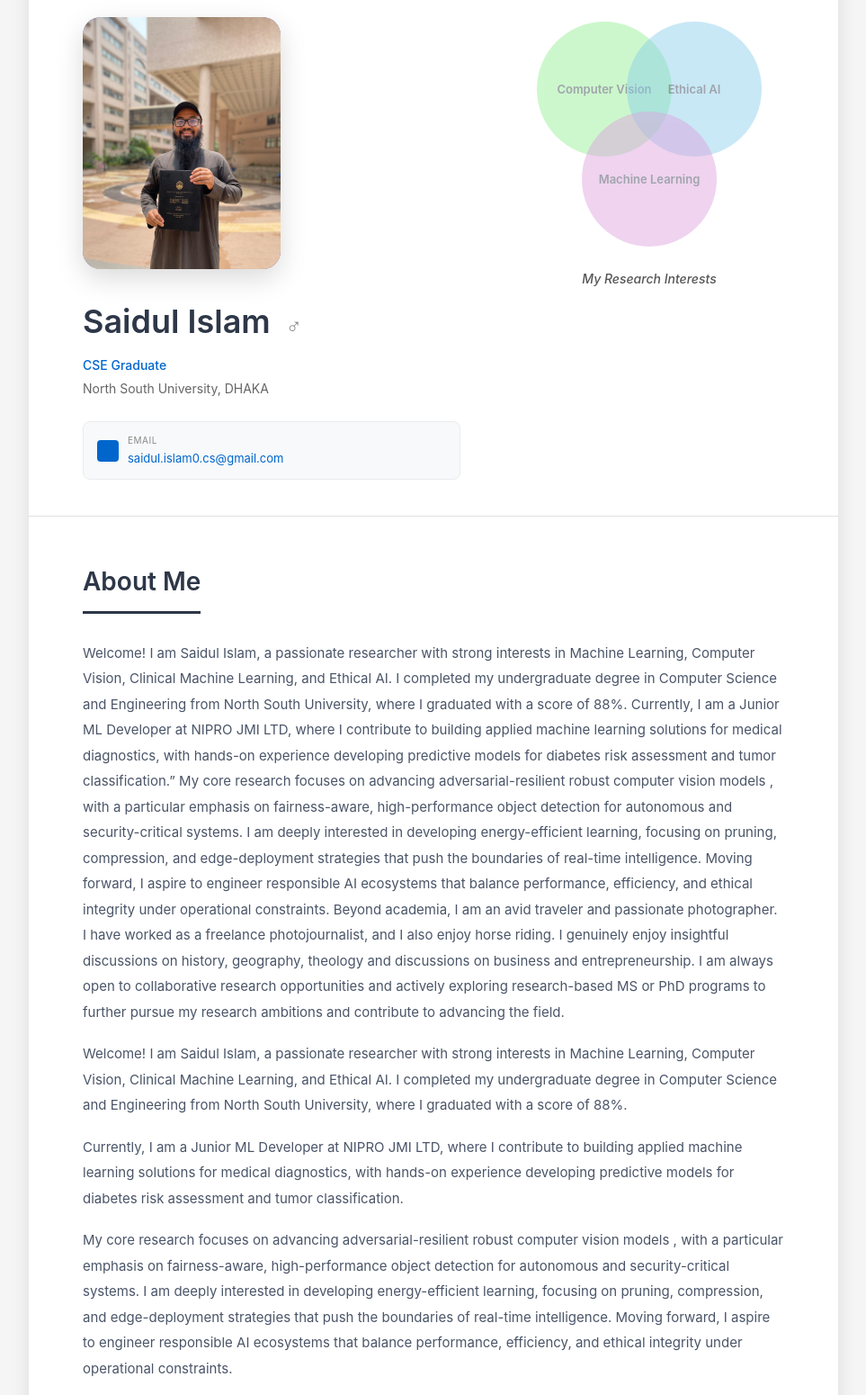
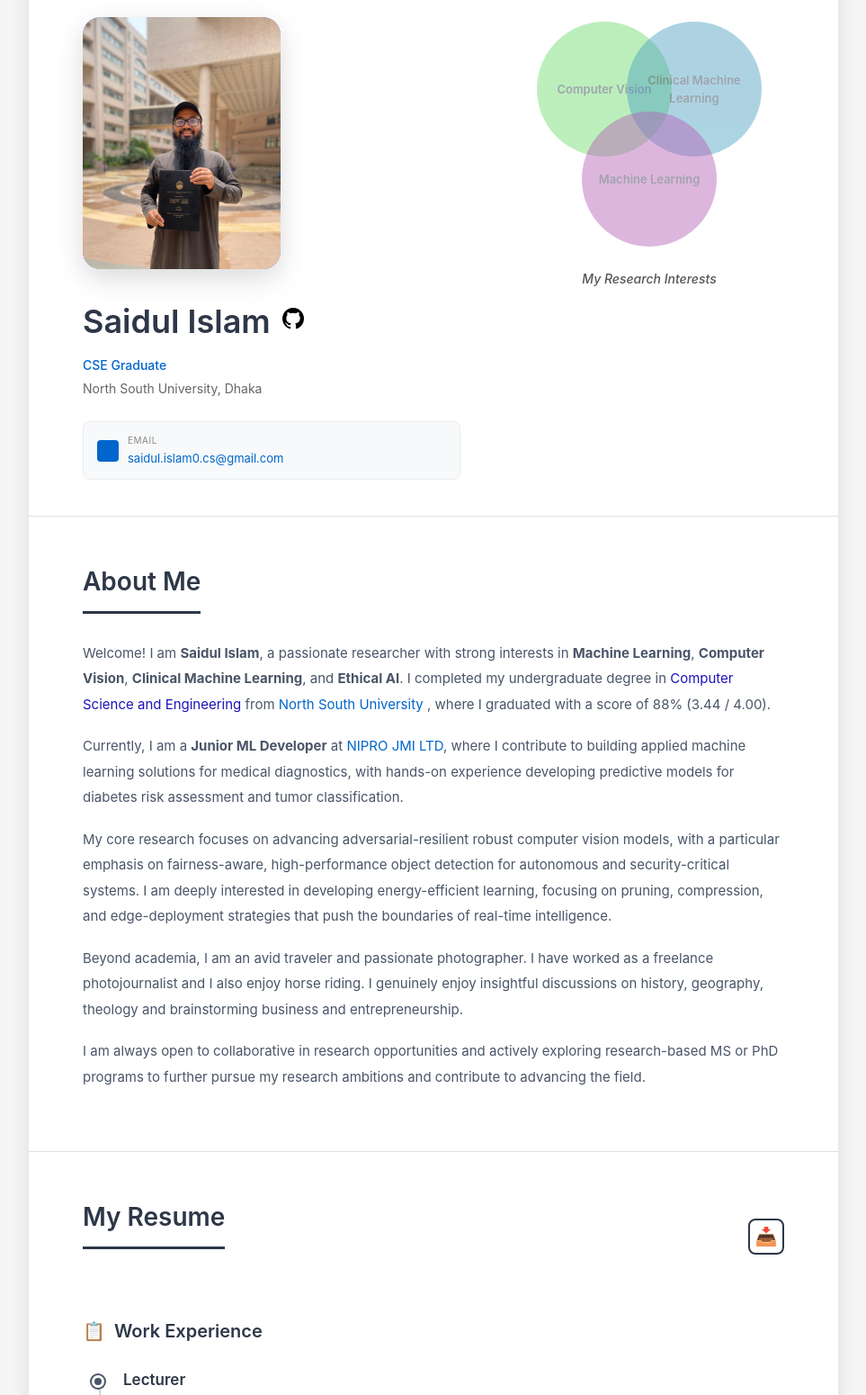
Before and after one commit to saidul-islam0/saidul-islam0.github.io, a plain HTML site: page index.html in a window 1280 px wide. Shown: the part 120-1670 px from the top of the page at 90% size, without its empty margins (158-1121 px from the left). Drawn offline with Linux system fonts and the light colour scheme.

Commit message:
profile 6

```diff
--- a/index.html
+++ b/index.html
@@ -87,7 +87,7 @@
             color: #2d3748;
         }
 
-        .gender-symbol {
+        .github-symbol {
             color: #888;
             font-size: 24px;
             margin-left: 8px;
@@ -179,19 +179,19 @@
         }
 
         .circle1 {
-            background: #90EE90;
+            background: #6ddb6d;
             left: 5px;
             top: 5px;
         }
 
         .circle2 {
-            background: #87CEEB;
+            background: #4ba0c2;
             right: 5px;
             top: 5px;
         }
 
         .circle3 {
-            background: #DDA0DD;
+            background: #b65eb6;
             left: 50%;
             transform: translateX(-50%);
             bottom: 5px;
@@ -504,9 +504,9 @@
         <div class="header-section">
             <div class="profile-left">
                <img src="WhatsApp Image 2025-11-28 at 09.51.21_1f6eb317.jpg" alt="" class="profile-img">
-                <h1>Saidul Islam <span class="gender-symbol">♂</span></h1>
+                <h1>Saidul Islam <span class="giyhub-symbol"><img src="icons8-github-32.png" alt="" class="github-icon"></span></h1>
                 <p class="subtitle">CSE Graduate</p>
-                <p class="university">North South University, DHAKA </p>
+                <p class="university">North South University, Dhaka </p>
                 <div class="email-section">
                     <div class="email-icon"></div>
                     <div class="email-content">
@@ -519,7 +519,7 @@
             <div class="research-interests">
                 <div class="venn-diagram">
                     <div class="circle circle1">Computer Vision </div>
-                    <div class="circle circle2">Ethical AI </div>
+                    <div class="circle circle2">Clinical Machine Learning </div>
                     <div class="circle circle3">Machine Learning</div>
                 </div>
                 <p class="research-title">My Research Interests</p>
@@ -529,30 +529,20 @@
         <div class="content-section" id="about">
             <h2>About Me</h2>
             <p class="about-text">
-                Welcome! I am Saidul Islam, a passionate researcher with strong interests in Machine Learning, Computer Vision, Clinical Machine Learning, and Ethical AI. I completed my undergraduate degree in Computer Science and Engineering from North South University, where I graduated with a score of 88%.
-Currently, I am a Junior ML Developer at NIPRO JMI LTD, where I contribute to building applied machine learning solutions for medical diagnostics, with hands-on experience developing predictive models for diabetes risk assessment and tumor classification.”
-My core research focuses on advancing adversarial-resilient robust computer vision models , with a particular emphasis on fairness-aware, high-performance object detection for autonomous and security-critical systems.
-I am deeply interested in developing energy-efficient learning, focusing on pruning, compression, and edge-deployment strategies that push the boundaries of real-time intelligence. Moving forward, I aspire to engineer responsible AI ecosystems that balance performance, efficiency, and ethical integrity under operational constraints.
-
-Beyond academia, I am an avid traveler and passionate photographer. I have worked as a freelance photojournalist, and I also enjoy horse riding. I genuinely enjoy insightful discussions on history, geography, theology and discussions on business and entrepreneurship.
-I am always open to collaborative research opportunities and actively exploring research-based MS or PhD programs to further pursue my research ambitions and contribute to advancing the field.
-
+                Welcome! I am <strong>Saidul Islam</strong>, a passionate researcher with strong interests in <strong>Machine Learning</strong>, <strong>Computer Vision</strong>, <strong>Clinical Machine Learning</strong>, and <strong>Ethical AI</strong>. I completed my undergraduate degree in <span style="color: rgb(32, 18, 186);">Computer Science and Engineering</span> from <a href="https://www.northsouth.edu"> North South University </a>, where I graduated with a score of 88% (3.44 / 4.00).
             </p>
             <p class="about-text">
-                Welcome! I am Saidul Islam, a passionate researcher with strong interests in Machine Learning, Computer Vision, Clinical Machine Learning, and Ethical AI. I completed my undergraduate degree in Computer Science and Engineering from North South University, where I graduated with a score of 88%.
+                Currently, I am a <strong>Junior ML Developer</strong> at <a href="https://www.niprojmipharma.com/">NIPRO JMI LTD</a>, where I contribute to building applied machine learning solutions for medical diagnostics, with hands-on experience developing predictive models for diabetes risk assessment and tumor classification.
             </p>
             <p class="about-text">
-                Currently, I am a Junior ML Developer at NIPRO JMI LTD, where I contribute to building applied machine learning solutions for medical diagnostics, with hands-on experience developing predictive models for diabetes risk assessment and tumor classification.
+                My core research focuses on advancing adversarial-resilient robust computer vision models, with a particular emphasis on fairness-aware, high-performance object detection for autonomous and security-critical systems.
+                I am deeply interested in developing energy-efficient learning, focusing on pruning, compression, and edge-deployment strategies that push the boundaries of real-time intelligence.
             </p>
             <p class="about-text">
-                My core research focuses on advancing adversarial-resilient robust computer vision models , with a particular emphasis on fairness-aware, high-performance object detection for autonomous and security-critical systems.
-                I am deeply interested in developing energy-efficient learning, focusing on pruning, compression, and edge-deployment strategies that push the boundaries of real-time intelligence. Moving forward, I aspire to engineer responsible AI ecosystems that balance performance, efficiency, and ethical integrity under operational constraints.
+                Beyond academia, I am an avid traveler and passionate photographer. I have worked as a freelance photojournalist and I also enjoy horse riding. I genuinely enjoy insightful discussions on history, geography, theology and brainstorming business and entrepreneurship.
             </p>
             <p class="about-text">
-                Beyond academia, I am an avid traveler and passionate photographer. I have worked as a freelance photojournalist, and I also enjoy horse riding. I genuinely enjoy insightful discussions on history, geography, theology and discussions on business and entrepreneurship.
-            </p>
-            <p class="about-text">
-                I am always open to collaborative research opportunities and actively exploring research-based MS or PhD programs to further pursue my research ambitions and contribute to advancing the field.
+                I am always open to collaborative in research opportunities and actively exploring research-based MS or PhD programs to further pursue my research ambitions and contribute to advancing the field.
            </p>
 
         </div>
```
Also changed, not shown: icons8-github-32.png (added).
